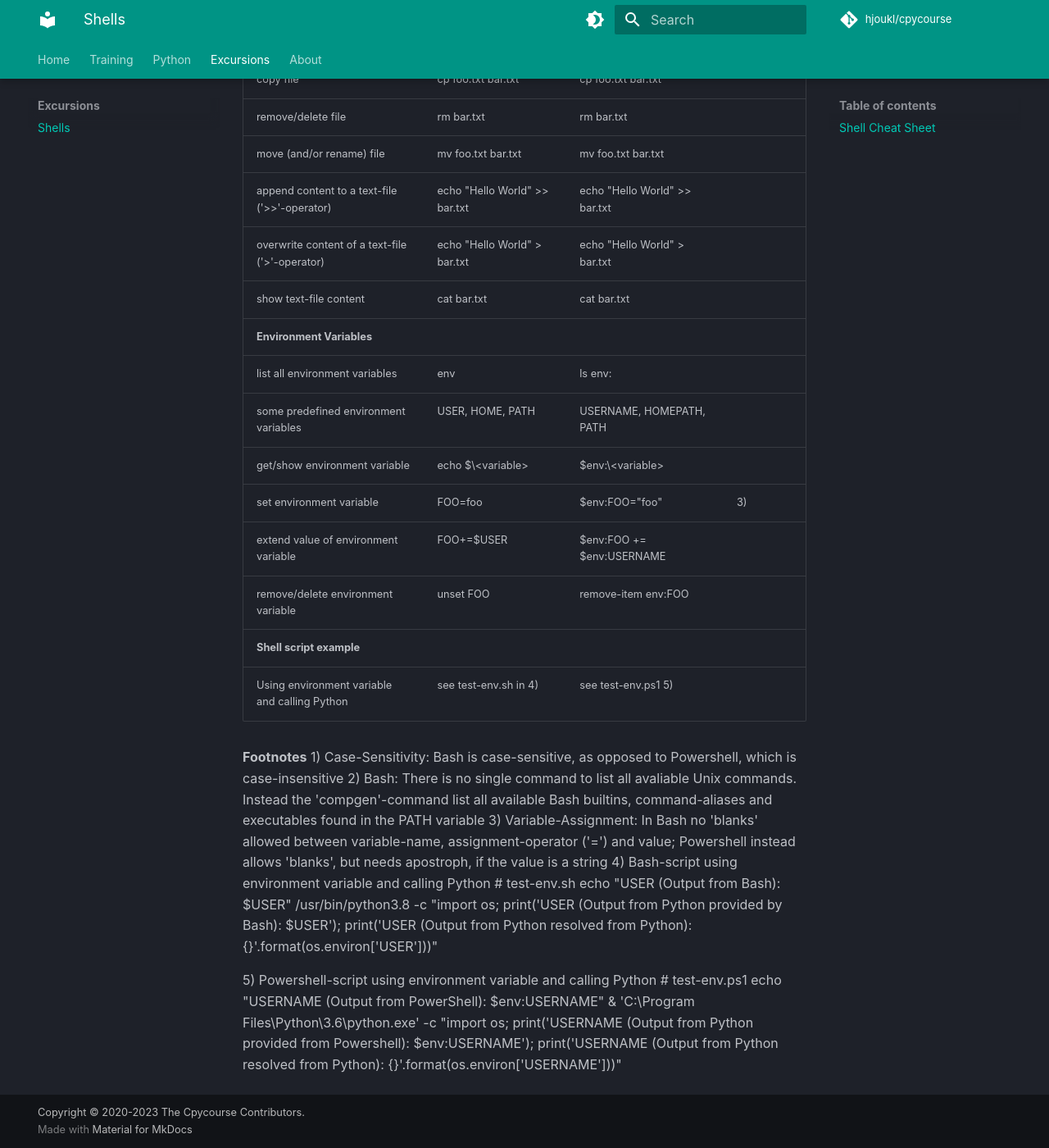
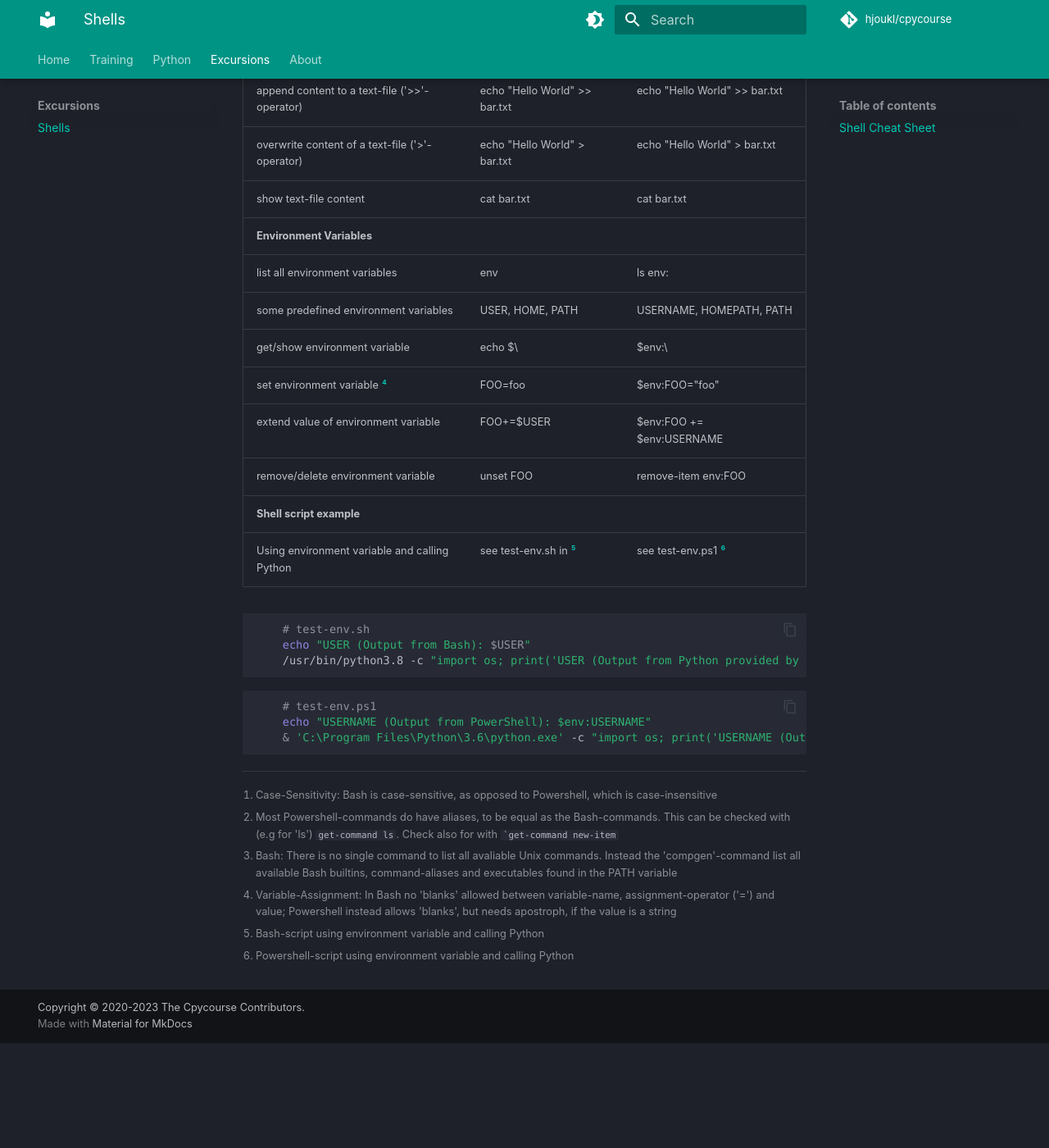
Before and after one commit to rkluger68/cpycourse, an MkDocs documentation site: the page built from docs/excursions/shells.md, in a window 1280 px wide and 1400 px high, scrolled down 1374 px. Shown: the whole window at 82% size. Built offline with MkDocs 1.6.1 and Material for MkDocs 9.7.7, drawn with Linux system fonts in a browser that asks for light colours; comment, search, counter and statistics services are not loaded; after the commit the page ends 2646 px from its top, so only the background shows below that; some of the changed text lies outside the part shown.

Commit message:
Fixed Formatting in Shell Cheat Sheet

`````diff
--- a/docs/excursions/shells.md
+++ b/docs/excursions/shells.md
@@ -8,55 +8,61 @@ environment to the user or other programs.
 
 ## Shell Cheat Sheet
 
-| Subject                                         | Linux Bash command 1)         | Windows Powershell command 1)   | Notes     |
-| ----------------------------------------------- | ----------------------------- | ----------------------------    | --------- |
-| **Shell**                                       |                               |                                 |           |
-| shell version                                   | bash --version                | $PSVersionTable                 |           |
-| list available commands                         | compgen -c \| sort \| uniq    | get-command                     | 2)        |
-| command help                                    | \<command\> --help            | help \<command\                 |           |
-| shell command history                           | history                       | history                         |           |
-| search shell command history                    | \<ctrl\>-r                    | \<ctrl\>-r                      |           |
-| shell command navigation                        | \<arrow-up\> or \<arrow-down\>| \<arrow-up\> or \<arrow-down\>  |           |
-| **Directories**                                 |                               |                                 |           |
-| show current working directory                  | pwd                           | pwd                             |           |
-| change drive                                    | NOT-AVAILABLE                 | C:                              |           |
-| list directory content                          | ls                            | ls                              |           |
-| list directory content using wildcards          | ls foo*                       | ls foo*                         |           |
-| list directory tree                             | tree -L \<level\>             | tree                            |           |
-| change directory                                | cd \<directory\>              | cd \<directory\>                |           |
-| create directory                                | mkdir FOO                     | mkdir FOO                       |           |
-| remove/delete directory                         | rmdir FOO                     | rmdir FOO                       |           |
-| move (and/or rename) directory                  | mv FOO BAR                    | mv FOO BAR                      |           |
-| **Files**                                       |                               |                                 |           |
-| create file                                     | touch foo.txt                 | new-item foo.txt -itemtype file |           |
-| copy file                                       | cp foo.txt bar.txt            | cp foo.txt bar.txt              |           |
-| remove/delete file                              | rm bar.txt                    | rm bar.txt                      |           |
-| move (and/or rename) file                       | mv foo.txt bar.txt            | mv foo.txt bar.txt              |           |
-| append content to a text-file ('>>'-operator)   | echo "Hello World" >> bar.txt | echo "Hello World" >> bar.txt   |           |
-| overwrite content of a text-file ('>'-operator) | echo "Hello World" > bar.txt  | echo "Hello World" > bar.txt    |           |
-| show text-file content                          | cat bar.txt                   | cat bar.txt                     |           |
-| **Environment Variables**                       |                               |                                 |           |
-| list all environment variables                  | env                           | ls env:                         |           |
-| some predefined environment variables           | USER, HOME, PATH              | USERNAME, HOMEPATH, PATH        |           |
-| get/show environment variable                   | echo $\<variable\>            | $env:\<variable\>               |           |
-| set environment variable                        | FOO=foo                       | $env:FOO="foo"                  | 3)        |
-| extend value of environment variable            | FOO+=$USER                    | $env:FOO += $env:USERNAME       |           |
-| remove/delete environment variable              | unset FOO                     | remove-item env:FOO             |           |
-| **Shell script example**                        |                               |                                 |           |
-| Using environment variable and calling Python   | see test-env.sh in 4)         | see test-env.ps1 5)             |           |
+| Subject                                         | Linux Bash command [^1]         | Windows Powershell command [^1] [^2] |
+| ----------------------------------------------- | ------------------------------- | ------------------------------------ |
+| **Shell**                                       |                                 |                                      |
+| shell version                                   | bash --version                  | $PSVersionTable                      |
+| list available commands                         | compgen -c \| sort \| uniq [^3] | get-command                          |
+| command help                                    | \<command> --help               | help \<command>                      |
+| shell command history                           | history                         | history                              |
+| search shell command history                    | \<ctrl>-r                       | \<ctrl>-r                            |
+| shell command navigation                        | \<arrow-up> or \<arrow-down>    | \<arrow-up> or \<arrow-down>         |
+| **Directories**                                 |                                 |                                      |
+| show current working directory                  | pwd                             | pwd                                  |
+| change drive                                    | NOT-AVAILABLE                   | C:                                   |
+| list directory content                          | ls                              | ls                                   |
+| list directory content using wildcards          | ls foo*                         | ls foo*                              |
+| list directory tree                             | tree -L \<level>                | tree                                 |
+| change directory                                | cd \<directory>                 | cd \<directory>                      |
+| create directory                                | mkdir FOO                       | mkdir FOO                            |
+| remove/delete directory                         | rmdir FOO                       | rmdir FOO                            |
+| move (and/or rename) directory                  | mv FOO BAR                      | mv FOO BAR                           |
+| **Files**                                       |                                 |                                      |
+| create file                                     | touch foo.txt                   | new-item foo.txt -itemtype file      |
+| copy file                                       | cp foo.txt bar.txt              | cp foo.txt bar.txt                   |
+| remove/delete file                              | rm bar.txt                      | rm bar.txt                           |
+| move (and/or rename) file                       | mv foo.txt bar.txt              | mv foo.txt bar.txt                   |
+| append content to a text-file ('>>'-operator)   | echo "Hello World" >> bar.txt   | echo "Hello World" >> bar.txt        |
+| overwrite content of a text-file ('>'-operator) | echo "Hello World" > bar.txt    | echo "Hello World" > bar.txt         |
+| show text-file content                          | cat bar.txt                     | cat bar.txt                          |
+| **Environment Variables**                       |                                 |                                      |
+| list all environment variables                  | env                             | ls env:                              |
+| some predefined environment variables           | USER, HOME, PATH                | USERNAME, HOMEPATH, PATH             |
+| get/show environment variable                   | echo $\<variable>               | $env:\<variable>                     |
+| set environment variable  [^4]                  | FOO=foo                         | $env:FOO="foo"                       |
+| extend value of environment variable            | FOO+=$USER                      | $env:FOO += $env:USERNAME            |
+| remove/delete environment variable              | unset FOO                       | remove-item env:FOO                  |
+| **Shell script example**                        |                                 |                                      |
+| Using environment variable and calling Python   | see test-env.sh in [^5]         | see test-env.ps1 [^6]                |
 
 
 
-**Footnotes**
-1) Case-Sensitivity: Bash is case-sensitive, as opposed to Powershell, which is case-insensitive
-2) Bash: There is no single command to list all avaliable Unix commands. Instead the 'compgen'-command list all available Bash builtins, command-aliases and executables found in the PATH variable
-3) Variable-Assignment: In Bash no 'blanks' allowed between variable-name, assignment-operator ('=') and value; Powershell instead allows 'blanks', but needs apostroph, if the value is a string
-4) Bash-script using environment variable and calling Python
+[^1]: Case-Sensitivity: Bash is case-sensitive, as opposed to Powershell, which is case-insensitive
+[^2]: Most Powershell-commands do have aliases, to be equal as the Bash-commands. This can be checked with (e.g for 'ls') ```get-command ls```. Check also for with ````get-command new-item```
+[^3]: Bash: There is no single command to list all avaliable Unix commands. Instead the 'compgen'-command list all available Bash builtins, command-aliases and executables found in the PATH variable
+[^4]: Variable-Assignment: In Bash no 'blanks' allowed between variable-name, assignment-operator ('=') and value; Powershell instead allows 'blanks', but needs apostroph, if the value is a string
+[^5]: Bash-script using environment variable and calling Python
+
+```bash
     # test-env.sh
     echo "USER (Output from Bash): $USER"
     /usr/bin/python3.8 -c "import os; print('USER (Output from Python provided by Bash): $USER'); print('USER (Output from Python resolved from Python): {}'.format(os.environ['USER']))"
+```
 
-5) Powershell-script using environment variable and calling Python
+[^6]: Powershell-script using environment variable and calling Python
+
+```powershell
     # test-env.ps1
     echo "USERNAME (Output from PowerShell): $env:USERNAME"
     & 'C:\Program Files\Python\3.6\python.exe' -c "import os; print('USERNAME (Output from Python provided from Powershell): $env:USERNAME'); print('USERNAME (Output from Python resolved from Python): {}'.format(os.environ['USERNAME']))"
+```
`````
